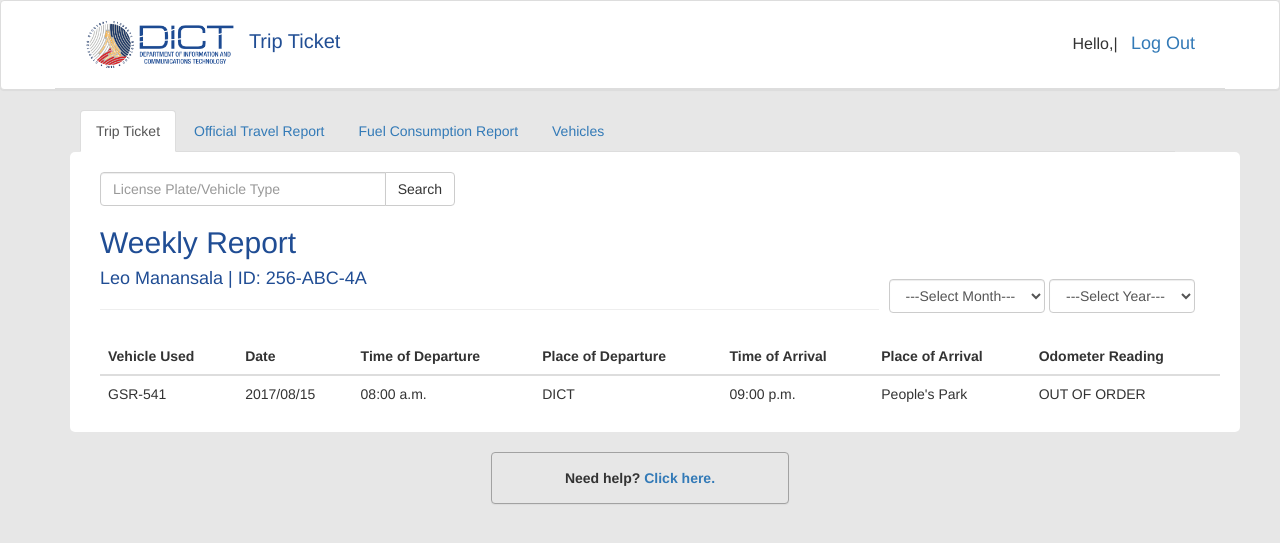
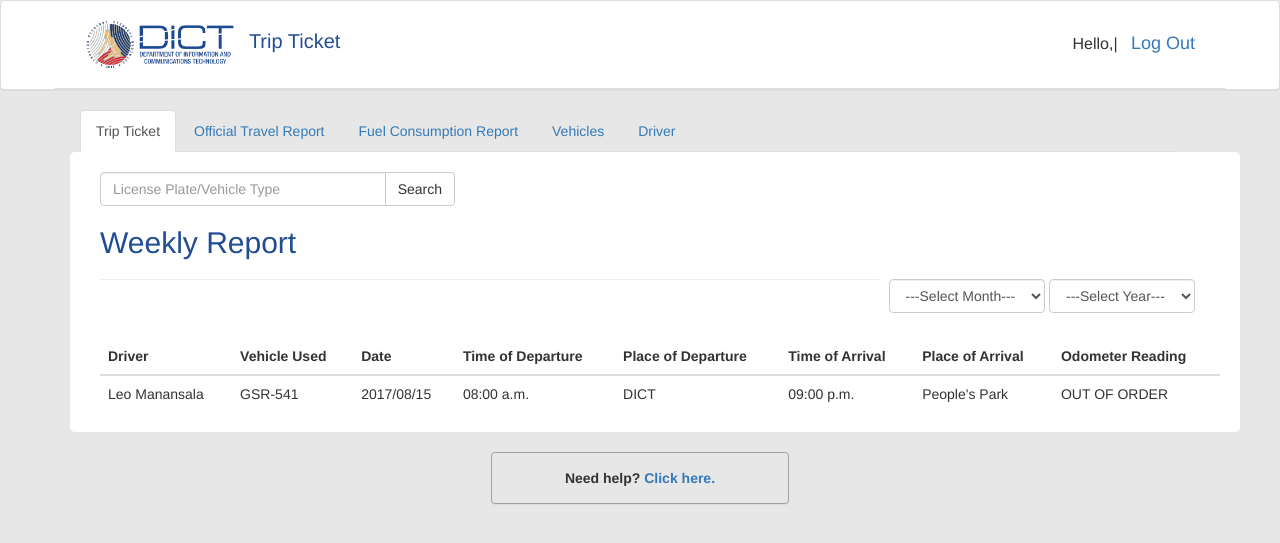
Before and after one commit to aramariemejorada/SE_Project, a PHP site: page /admin.php in a window 1280 px wide. Shown: the top 543 px of the page. Run offline with PHP 8.4, Linux system fonts and the light colour scheme; data that the repository does not hold is empty; some libraries are stand-ins or nearby versions.

Commit message:
add driver and vehicle in report view

```diff
--- a/admin.php
+++ b/admin.php
@@ -16,6 +16,7 @@
             <li><a data-toggle="tab" href="#travelReport">Official Travel Report</a></li>
             <li><a data-toggle="tab" href="#fuelConsumption">Fuel Consumption Report</a></li>
             <li><a data-toggle="tab" href="#vehicles">Vehicles</a></li>
+            <li><a data-toggle="tab" href="#driver">Driver</a></li>
         </ul>
         <div class="tab-content">
             <div id="tripTick" class="tab-pane fade in active">
@@ -55,6 +56,13 @@
                     </div>
                 </div>
             </div>
+            <div id="driver" class="tab-pane fade">
+                <div id="tabs" class="tab-content container" style="border-radius: 5px">
+                    <div id="view" class="tab-pane fade in active">
+                        <?php include 'includes\users.php' ?>
+                    </div>
+                </div>
+            </div>
         </div>
     </div>
         <?php include 'includes\help.php' ?>
--- a/driverData.php
+++ b/driverData.php
@@ -11,7 +11,7 @@
     <body>
         <div class="container">
             <h2>Weekly Report</h2>
-            <h4>Leo Manansala | ID: 256-ABC-4A
+            <!-- <h4>Leo Manansala | ID: 256-ABC-4A option: will be shown after search -->
             <span class="logout">
                 <div class="form-group" style="display: inline-block">
                     <select class="form-control" id="month">
--- a/includes/driverTable.php
+++ b/includes/driverTable.php
@@ -1,6 +1,7 @@
 <?php
     echo '<thead>
         <tr>
+        <th>Driver</th>
         <th>Vehicle Used</th>
         <th>Date</th>
         <th>Time of Departure</th>
@@ -12,6 +13,7 @@
     </thead>
     <tbody>
         <tr>
+        <td>Leo Manansala</td>
         <td>GSR-541</td>
         <td>2017/08/15</td>
         <td>08:00 a.m.</td>
--- a/includes/vehicleTable.php
+++ b/includes/vehicleTable.php
@@ -2,6 +2,7 @@
     echo '<thead>
         <tr>
         <th>Driver</th>
+        <th>Vehicle Used</th>
         <th>Date</th>
         <th>Distance Travelled</th>
         <th>Fuel Consumed</th>
@@ -13,6 +14,7 @@
     <tbody>
         <tr>
         <td>Leon Abadas</td>
+        <td>GSR-541</td>
         <td>2017/08/15</td>
         <td>8.2 Kilometers</td>
         <td>6 Liters</td>
--- a/typeVehicleData.php
+++ b/typeVehicleData.php
@@ -11,7 +11,7 @@
     <body>
         <div class="container">
             <h2>Yearly Report</h2>
-            <h4>Nissan GTX 1050 | License Plate No: GSR-541
+            <!-- <h4>Nissan GTX 1050 | License Plate No: GSR-541 option: will be shown after search -->
             <span class="logout">
             <div class="form-group" style="display: inline-block">
                 <select class="form-control" id="year">
--- a/vehicleData.php
+++ b/vehicleData.php
@@ -11,7 +11,7 @@
     <body>
         <div class="container">
             <h2>Monthly Report</h2>
-            <h4>Nissan GTX 1050 | Driver(s): xxxxx,xxxxx
+            <!-- <h4>Nissan GTX 1050 | Driver(s): xxxxx,xxxxx option: will be shown after search -->
             <span class="logout">
                 <?php include 'includes\monthPicker.php' ?>
             </span></h4>
```
